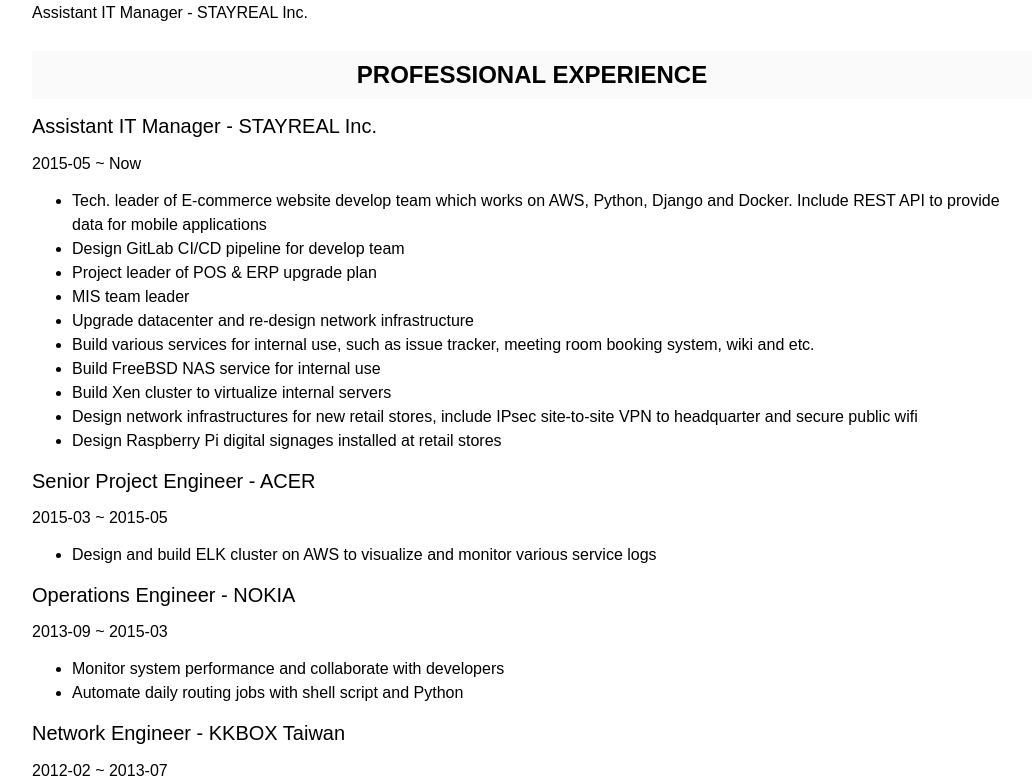
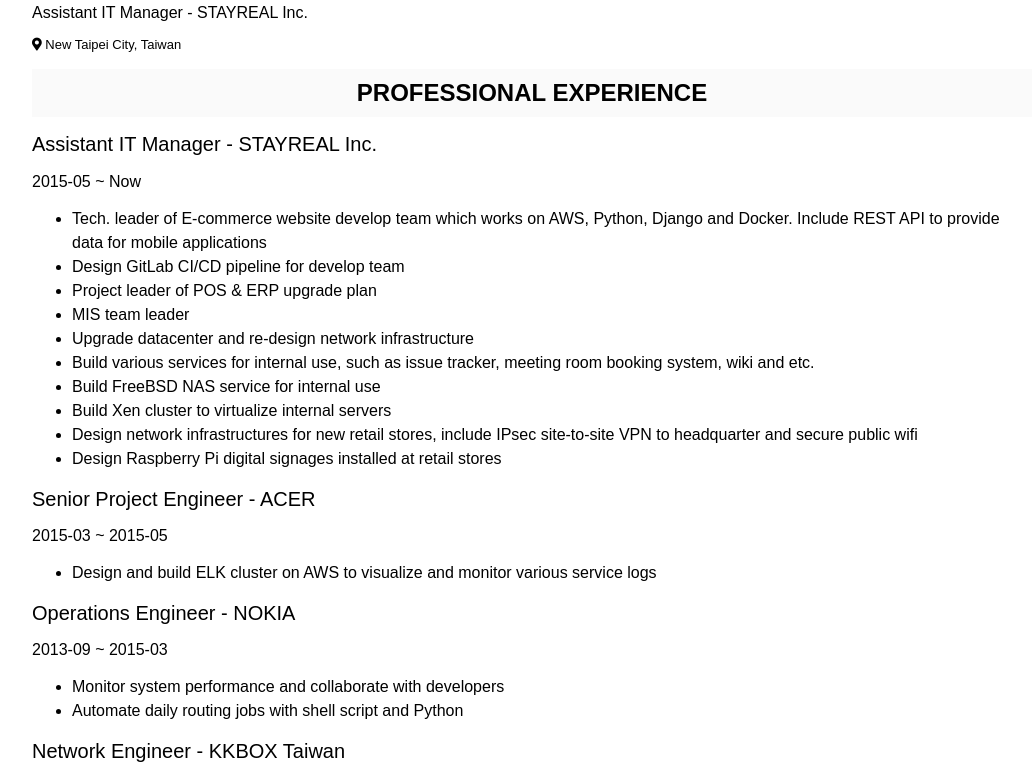
Before and after one commit to fykuan/fykuan.github.io, a plain HTML site: page index.html in a window 1280 px wide. Shown: the part 74-851 px from the top of the page, without its empty margins (108-1144 px from the left). Drawn offline with Linux system fonts and the light colour scheme.

Commit message:
Add location

```diff
--- a/custom.css
+++ b/custom.css
@@ -16,6 +16,11 @@ body {
 
 .title-left h2 {
     font-size: 16px;
+    font-weight: 100;
+}
+
+.title-left span {
+    font-size:  13px;
     font-weight: 100;
 }
 
--- a/index.html
+++ b/index.html
@@ -10,6 +10,7 @@
     <div class="title-left">
         <h1>Fan-Yu Kuan (fykuan)</h1>
         <h2>Assistant IT Manager - STAYREAL Inc.</h2>
+        <span><i class="fas fa-map-marker-alt"></i> New Taipei City, Taiwan</span>
     </div>
     <div class="title-right">
         <ul>
```
